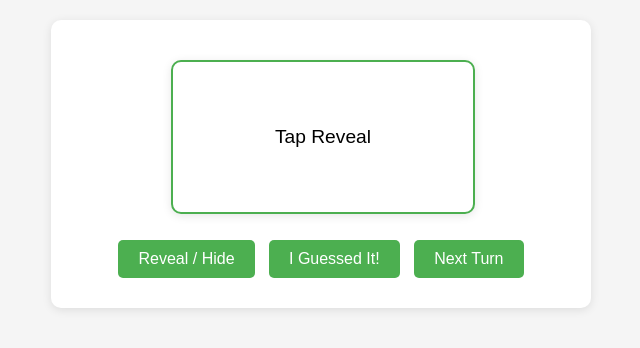
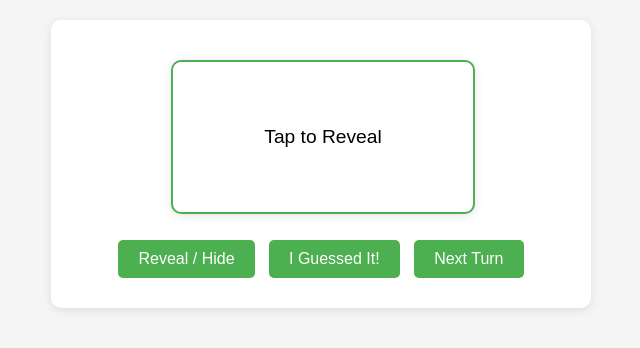
Before and after one commit to Sreehari-S-Madhavan/Who-am-i, a plain HTML site: page index.html in a window 1280 px wide. Both pictures are taken after a click on the button "Start Game". Shown: the full height of the page, 319-959 px from the left. Drawn offline with Linux system fonts and the light colour scheme.

Commit message:
Update index.html

```diff
--- a/index.html
+++ b/index.html
@@ -5,44 +5,6 @@
   <meta name="viewport" content="width=device-width, initial-scale=1.0" />
   <title>Who Am I? - Local Multiplayer Game</title>
   <link rel="stylesheet" href="style.css" />
-  <style>
-    .card {
-      width: 300px;
-      height: 150px;
-      margin: 20px auto;
-      perspective: 1000px;
-    }
-    .card-inner {
-      position: relative;
-      width: 100%;
-      height: 100%;
-      text-align: center;
-      transition: transform 0.8s;
-      transform-style: preserve-3d;
-    }
-    .card.flipped .card-inner {
-      transform: rotateY(180deg);
-    }
-    .card-front, .card-back {
-      position: absolute;
-      width: 100%;
-      height: 100%;
-      backface-visibility: hidden;
-      display: flex;
-      align-items: center;
-      justify-content: center;
-      font-size: 1.2em;
-      border: 2px solid #4CAF50;
-      border-radius: 10px;
-      background: #fff;
-      box-shadow: 0 2px 10px rgba(0,0,0,0.1);
-    }
-    .card-back {
-      transform: rotateY(180deg);
-      background: #d9534f;
-      color: white;
-    }
-  </style>
 </head>
 <body>
   <div id="setupScreen">
@@ -65,10 +27,12 @@
 
   <div id="gameScreen" style="display:none;">
     <h2 id="roundInfo"></h2>
-    <div class="card" id="card">
-      <div class="card-inner">
-        <div class="card-front">Tap Reveal</div>
-        <div class="card-back" id="characterReveal">Character</div>
+    <div class="card-container">
+      <div class="card" id="card">
+        <div class="card-inner" id="cardInner">
+          <div class="card-front">Tap to Reveal</div>
+          <div class="card-back" id="characterReveal">Character</div>
+        </div>
       </div>
     </div>
     <button onclick="toggleCard()">Reveal / Hide</button>
```
